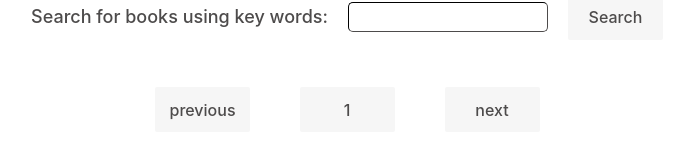
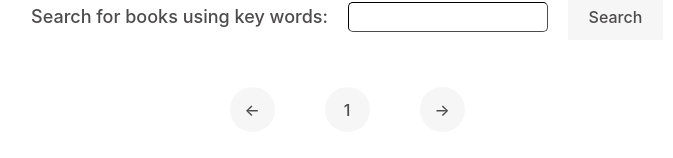
Before and after one commit to isadoramz/book-library, a React (Create React App) app: page / in a window 1280 px wide. Shown: the part 178-336 px from the top of the page, without its empty margins (293-966 px from the left). Built offline with nearby package versions, Linux system fonts and the light colour scheme.

Commit message:
style[Books]: fix style

```diff
--- a/src/components/books/Books.css
+++ b/src/components/books/Books.css
@@ -9,8 +9,8 @@
   font-weight: 500;
   padding: 10px 15px 10px 15px;
   border: none;
-  border-radius: 2px;
   margin: 25px;
-  width: 95px;
+  width: 45px;
   height: 45px;
+  border-radius: 50%;
 }
--- a/src/components/books/Books.js
+++ b/src/components/books/Books.js
@@ -40,9 +40,9 @@ class Books extends Component {
         <SearchBox keyWordHandler={this.setKeyWord} />
         <BookList books={this.state.books} />
           <div className="books-card-pagination">
-            <button className="button-pagination" conClick={() => this.setPageIndex(this.pageIndex - 1)}>previous</button>
+            <button className="button-pagination" onClick={() => this.setPageIndex(this.pageIndex - 1)}>←</button>
             <button className="button-pagination"> {this.pageIndex + 1}</button>
-            <button className="button-pagination" onClick={() => this.setPageIndex(this.pageIndex + 1)}>next</button>
+            <button className="button-pagination" onClick={() => this.setPageIndex(this.pageIndex + 1)}>→</button>
           </div>
         </div>
     );
```
